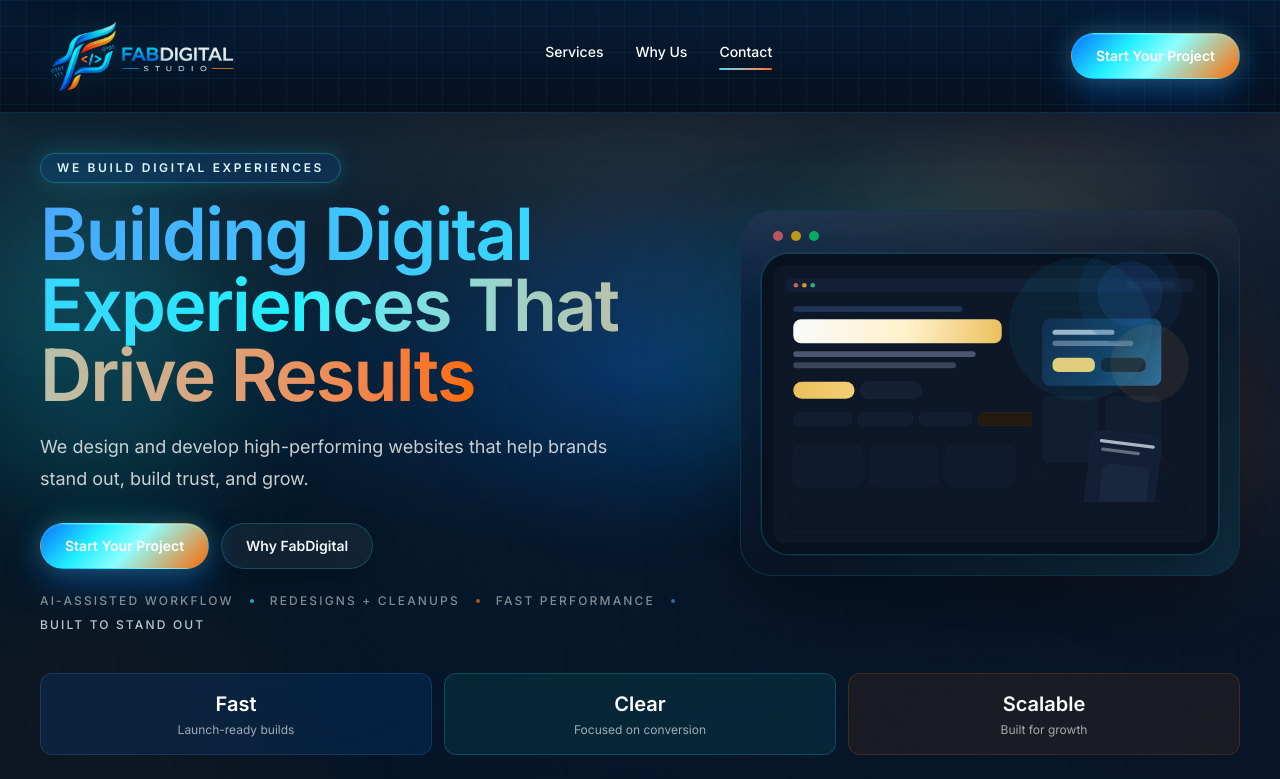
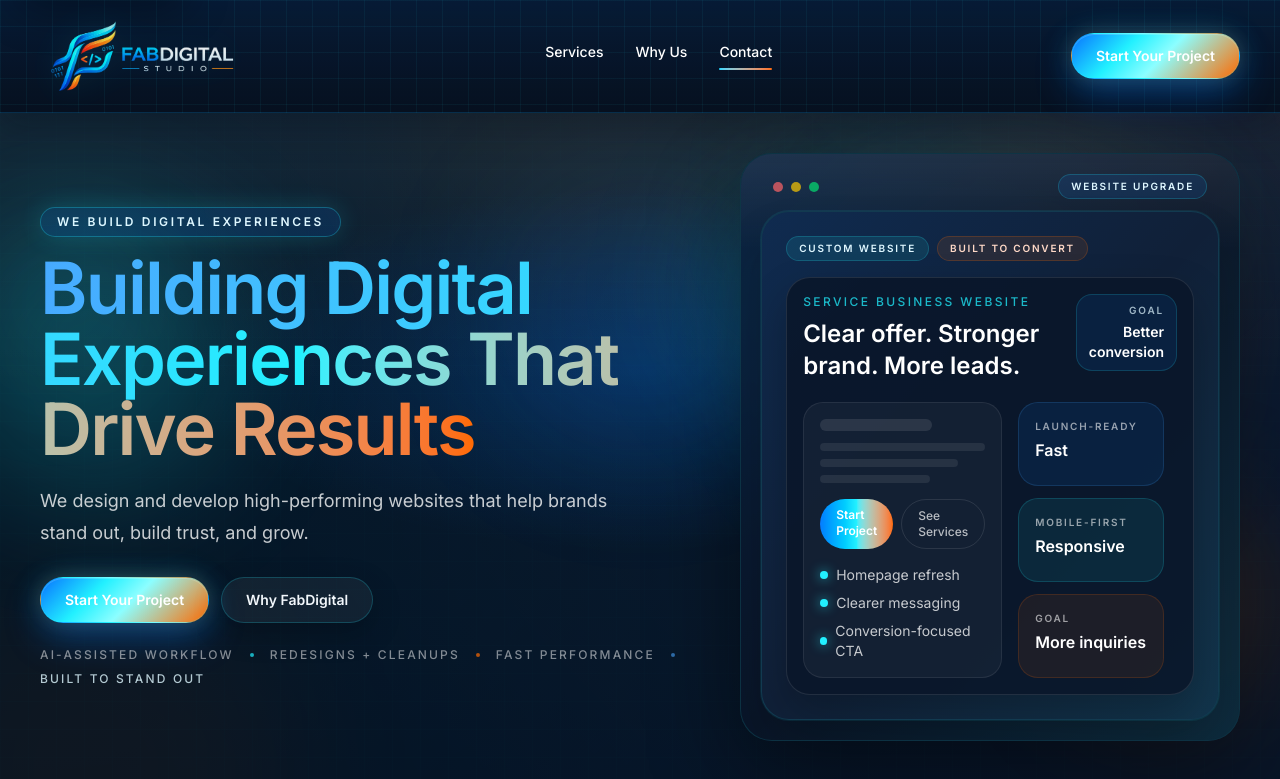
Before and after one commit to fabylv/fabdigitalstudio.com, a React (Vite) app: page / in a window 1280 px wide. Shown: the top 779 px of the page. Built offline with nearby package versions, Linux system fonts and the light colour scheme.

Commit message:
refactor: make hero visual more explicit

```diff
--- a/src/components/sections/Hero.jsx
+++ b/src/components/sections/Hero.jsx
@@ -2,6 +2,13 @@ import Button from '../ui/Button';
 import Container from '../ui/Container';
 
 export default function Hero({ content }) {
+	const previewSteps = ['Homepage refresh', 'Clearer messaging', 'Conversion-focused CTA'];
+	const previewMetrics = [
+		{ label: 'Launch-ready', value: 'Fast' },
+		{ label: 'Mobile-first', value: 'Responsive' },
+		{ label: 'Goal', value: 'More inquiries' }
+	];
+
 	return (
 		<section className="relative overflow-hidden pb-10 pt-8 sm:pb-12 sm:pt-10" id="top">
 			<div className="pointer-events-none absolute inset-0 bg-[linear-gradient(rgba(34,240,255,0.05)_1px,transparent_1px),linear-gradient(90deg,rgba(34,240,255,0.05)_1px,transparent_1px)] bg-size-[28px_28px] opacity-50" />
@@ -57,21 +64,93 @@ export default function Hero({ content }) {
 						<div className="relative overflow-hidden rounded-4xl border border-[#22f0ff]/12 bg-[#0b1628]/88 p-3 shadow-[0_30px_90px_rgba(0,0,0,0.45)] backdrop-blur-xl sm:p-4 lg:p-5">
 							<div className="absolute inset-0 bg-linear-to-br from-[#0a7cff]/10 via-transparent to-[#22f0ff]/10" />
 							<div className="absolute inset-x-0 top-0 h-24 bg-linear-to-b from-white/8 to-transparent" />
-							<div className="relative mb-3 flex items-center px-2 sm:px-3">
+							<div className="relative mb-3 flex items-center justify-between px-2 sm:px-3">
 								<div className="flex gap-2">
 									<span className="h-2.5 w-2.5 rounded-full bg-red-400/70" />
 									<span className="h-2.5 w-2.5 rounded-full bg-yellow-400/70" />
 									<span className="h-2.5 w-2.5 rounded-full bg-green-400/70" />
 								</div>
+								<span className="rounded-full border border-[#22f0ff]/20 bg-[#0a7cff]/12 px-3 py-1 text-[10px] font-semibold uppercase tracking-[0.18em] text-[#dff7ff]">
+									Website upgrade
+								</span>
 							</div>
 
-							<div className="relative overflow-hidden rounded-[1.75rem] border border-[#22f0ff]/12 bg-[#102038] shadow-2xl ring-1 ring-[#22f0ff]/8">
+							<div className="relative overflow-hidden rounded-[1.75rem] border border-[#22f0ff]/12 bg-[#102038] p-5 shadow-2xl ring-1 ring-[#22f0ff]/8 sm:p-6">
 								<div className="pointer-events-none absolute inset-0 bg-linear-to-br from-[#0a7cff]/12 via-transparent to-[#22f0ff]/10" />
-								<img
-									alt="FabDigital Studio homepage preview"
-									className="relative w-full"
-									src={content.image}
-								/>
+								<div className="relative">
+									<div className="flex flex-wrap items-center gap-2">
+										<span className="rounded-full border border-[#22f0ff]/18 bg-[#22f0ff]/10 px-3 py-1 text-[10px] font-semibold uppercase tracking-[0.18em] text-[#dff7ff]">
+											Custom website
+										</span>
+										<span className="rounded-full border border-[#ff6a00]/20 bg-[#ff6a00]/10 px-3 py-1 text-[10px] font-semibold uppercase tracking-[0.18em] text-[#ffd9c7]">
+											Built to convert
+										</span>
+									</div>
+
+									<div className="mt-4 rounded-[1.5rem] border border-white/10 bg-[#0a1629]/88 p-4 shadow-[0_18px_40px_rgba(0,0,0,0.22)]">
+										<div className="flex items-start justify-between gap-4">
+											<div>
+												<p className="text-xs font-medium uppercase tracking-[0.2em] text-[#22f0ff]/75">
+													Service business website
+												</p>
+												<h3 className="mt-2 text-xl font-semibold text-white sm:text-2xl">
+													Clear offer. Stronger brand. More leads.
+												</h3>
+											</div>
+											<div className="rounded-2xl border border-[#22f0ff]/16 bg-[#0a7cff]/10 px-3 py-2 text-right">
+												<p className="text-[10px] font-semibold uppercase tracking-[0.18em] text-[#dff7ff]/70">
+													Goal
+												</p>
+												<p className="mt-1 text-sm font-semibold text-white">Better conversion</p>
+											</div>
+										</div>
+
+										<div className="mt-5 grid gap-4 sm:grid-cols-[1.08fr_0.92fr]">
+											<div className="rounded-[1.25rem] border border-white/8 bg-white/4 p-4">
+												<div className="h-3 w-28 rounded-full bg-white/10" />
+												<div className="mt-3 h-2 w-full rounded-full bg-white/8" />
+												<div className="mt-2 h-2 w-5/6 rounded-full bg-white/8" />
+												<div className="mt-2 h-2 w-2/3 rounded-full bg-white/8" />
+												<div className="mt-4 flex gap-2">
+													<div className="rounded-full bg-linear-to-r from-[#0a7cff] via-[#22f0ff] to-[#ff6a00] px-4 py-2 text-xs font-semibold text-white">
+														Start Project
+													</div>
+													<div className="rounded-full border border-white/10 px-4 py-2 text-xs font-medium text-white/70">
+														See Services
+													</div>
+												</div>
+												<div className="mt-4 space-y-2">
+													{previewSteps.map((step) => (
+														<div key={step} className="flex items-center gap-2 text-sm text-white/76">
+															<span className="h-2 w-2 rounded-full bg-[#22f0ff] shadow-[0_0_12px_rgba(34,240,255,0.7)]" />
+															<span>{step}</span>
+														</div>
+													))}
+												</div>
+											</div>
+
+											<div className="grid gap-3">
+												{previewMetrics.map((metric, index) => (
+													<div
+														key={metric.label}
+														className={`rounded-[1.25rem] border p-4 ${
+															index === 0
+																? 'border-[#49a7ff]/16 bg-[#0a7cff]/10'
+																: index === 1
+																	? 'border-[#22f0ff]/16 bg-[#22f0ff]/8'
+																	: 'border-[#ff6a00]/16 bg-[#ff6a00]/8'
+														}`}
+													>
+														<p className="text-[10px] font-semibold uppercase tracking-[0.18em] text-white/58">
+															{metric.label}
+														</p>
+														<p className="mt-1 text-base font-semibold text-white">{metric.value}</p>
+													</div>
+												))}
+											</div>
+										</div>
+									</div>
+								</div>
 							</div>
 						</div>
 					</div>
--- a/src/data/siteContent.js
+++ b/src/data/siteContent.js
@@ -1,5 +1,3 @@
-import heroPreview from '../assets/fabdigitalstudio-hero-preview.svg';
-
 export const navigation = [
 	{ label: 'Services', href: '#services' },
 	{ label: 'Why Us', href: '#why-us' },
@@ -17,8 +15,7 @@ export const heroContent = {
 		{ label: 'Launch-ready builds', value: 'Fast' },
 		{ label: 'Focused on conversion', value: 'Clear' },
 		{ label: 'Built for growth', value: 'Scalable' }
-	],
-	image: heroPreview
+	]
 };
 
 export const servicesIntro = {
```
